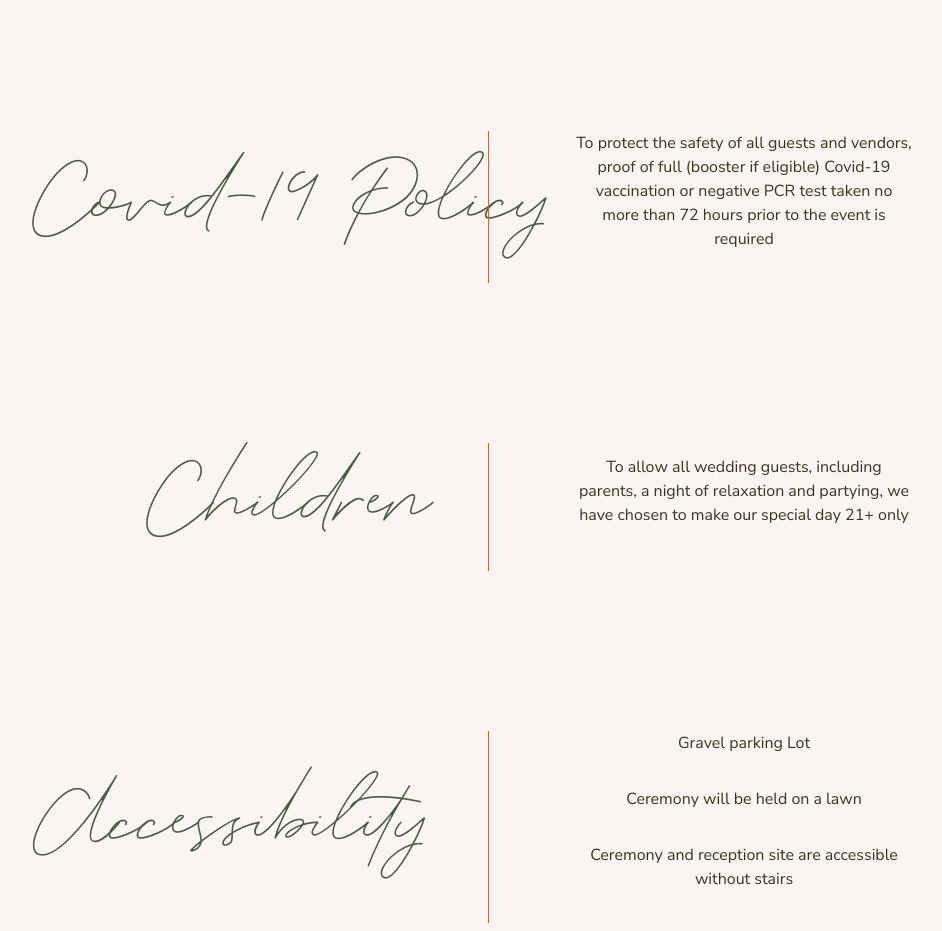
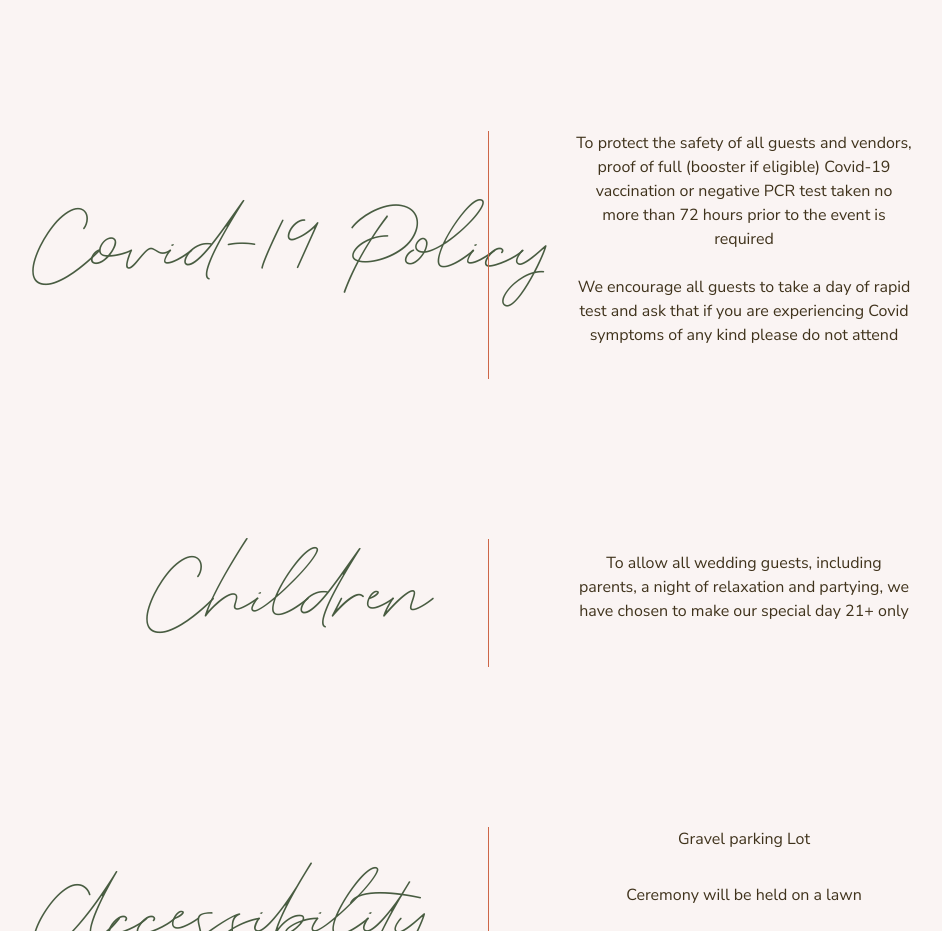
Before and after one commit to rlycrvns/weddingV3, a Next.js app: page /info in a window 1280 px wide. Shown: the part 1280-2211 px from the top of the page, without its empty margins (152-1094 px from the left). Built offline with nearby package versions, Linux system fonts and the light colour scheme.

Commit message:
update info

```diff
--- a/pages/info/index.js
+++ b/pages/info/index.js
@@ -54,6 +54,10 @@ export default function Info() {
                 To protect the safety of all guests and vendors, proof of full (booster if eligible)
                 Covid-19 vaccination or negative PCR test taken no more than 72 hours prior to the
                 event is required
+                <br />
+                <br />
+                We encourage all guests to take a day of rapid test and ask that if you are
+                experiencing Covid symptoms of any kind please do not attend
               </li>
             </ul>
           </div>
```
